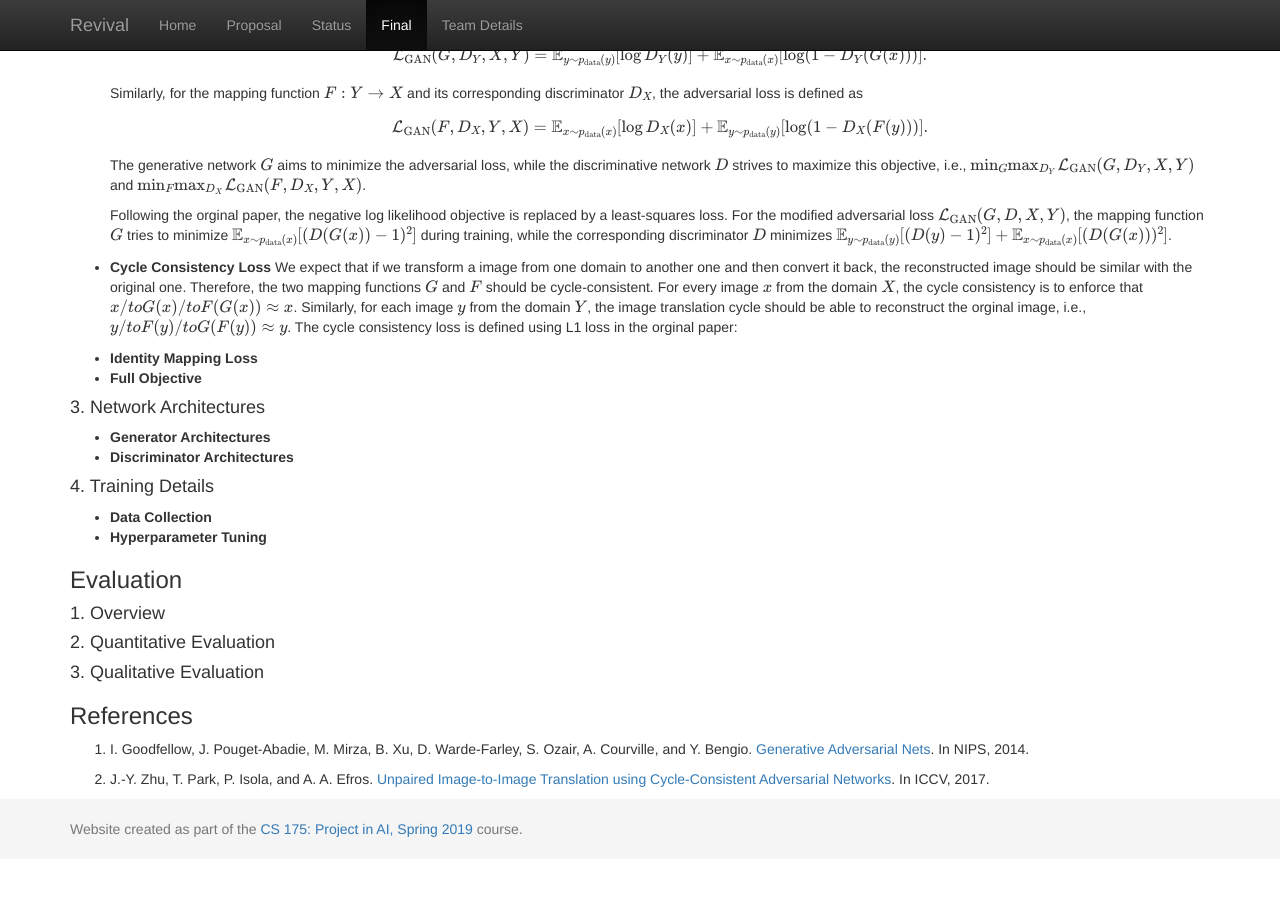
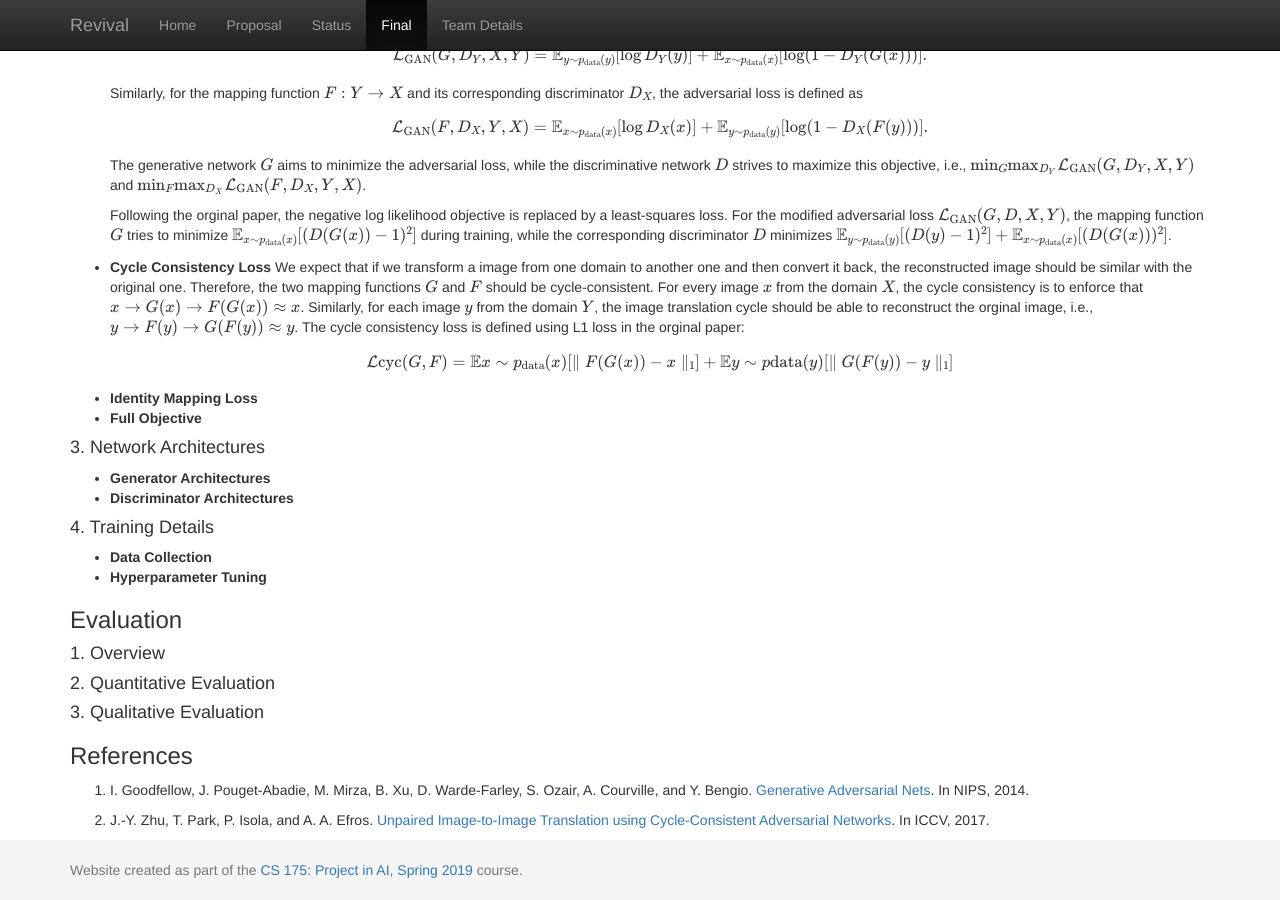
Before and after one commit to sijielu/Revival, a Jekyll site: the page built from docs/final.md, in a window 1280 px wide and 900 px high, scrolled down 521 px. Built offline with Jekyll 4.4.1, drawn with Linux system fonts in a browser that asks for light colours; formulas are drawn with MathJax 3; before the commit the page ends 1380 px from its top, so only the background shows below that.

Commit message:
Update final.md

```diff
--- a/docs/final.md
+++ b/docs/final.md
@@ -30,7 +30,9 @@
   Following the orginal paper, the negative log likelihood objective is replaced by a least-squares loss. For the modified adversarial loss $$\mathcal{L}_{\text{GAN}}(G, D, X, Y)$$, the mapping function $$G$$ tries to minimize $$\mathbb{E}_{x\sim p_{\text{data}}(x)}[(D(G(x))-1)^2]$$ during training, while the corresponding discriminator $$D$$ minimizes $$\mathbb{E}_{y\sim p_{\text{data}}(y)}[(D(y)-1)^2] + \mathbb{E}_{x\sim p_{\text{data}}(x)}[(D(G(x)))^2]$$.
 
 - **Cycle Consistency Loss**
-  We expect that if we transform a image from one domain to another one and then convert it back, the reconstructed image should be similar with the original one. Therefore, the two mapping functions $$G$$ and $$F$$ should be cycle-consistent. For every image $$x$$ from the domain $$X$$, the cycle consistency is to enforce that $$x /to G(x) /to F(G(x)) \approx x$$. Similarly, for each image $$y$$ from the domain $$Y$$, the image translation cycle should be able to reconstruct the orginal image, i.e., $$y /to F(y) /to G(F(y)) \approx y$$. The cycle consistency loss is defined using L1 loss in the orginal paper:
+  We expect that if we transform a image from one domain to another one and then convert it back, the reconstructed image should be similar with the original one. Therefore, the two mapping functions $$G$$ and $$F$$ should be cycle-consistent. For every image $$x$$ from the domain $$X$$, the cycle consistency is to enforce that $$x \to G(x) \to F(G(x)) \approx x$$. Similarly, for each image $$y$$ from the domain $$Y$$, the image translation cycle should be able to reconstruct the orginal image, i.e., $$y \to F(y) \to G(F(y)) \approx y$$. The cycle consistency loss is defined using L1 loss in the orginal paper:
+
+  $$\mathcal{L}{\text{cyc}}(G, F) = \mathbb{E}{x\sim p_{\text{data}}(x)}[\parallel F(G(x))-x \parallel_1] + \mathbb{E}{y\sim p{\text{data}}(y)}[\parallel G(F(y))-y \parallel_1]$$
 
 - **Identity Mapping Loss**
 - **Full Objective**
```
